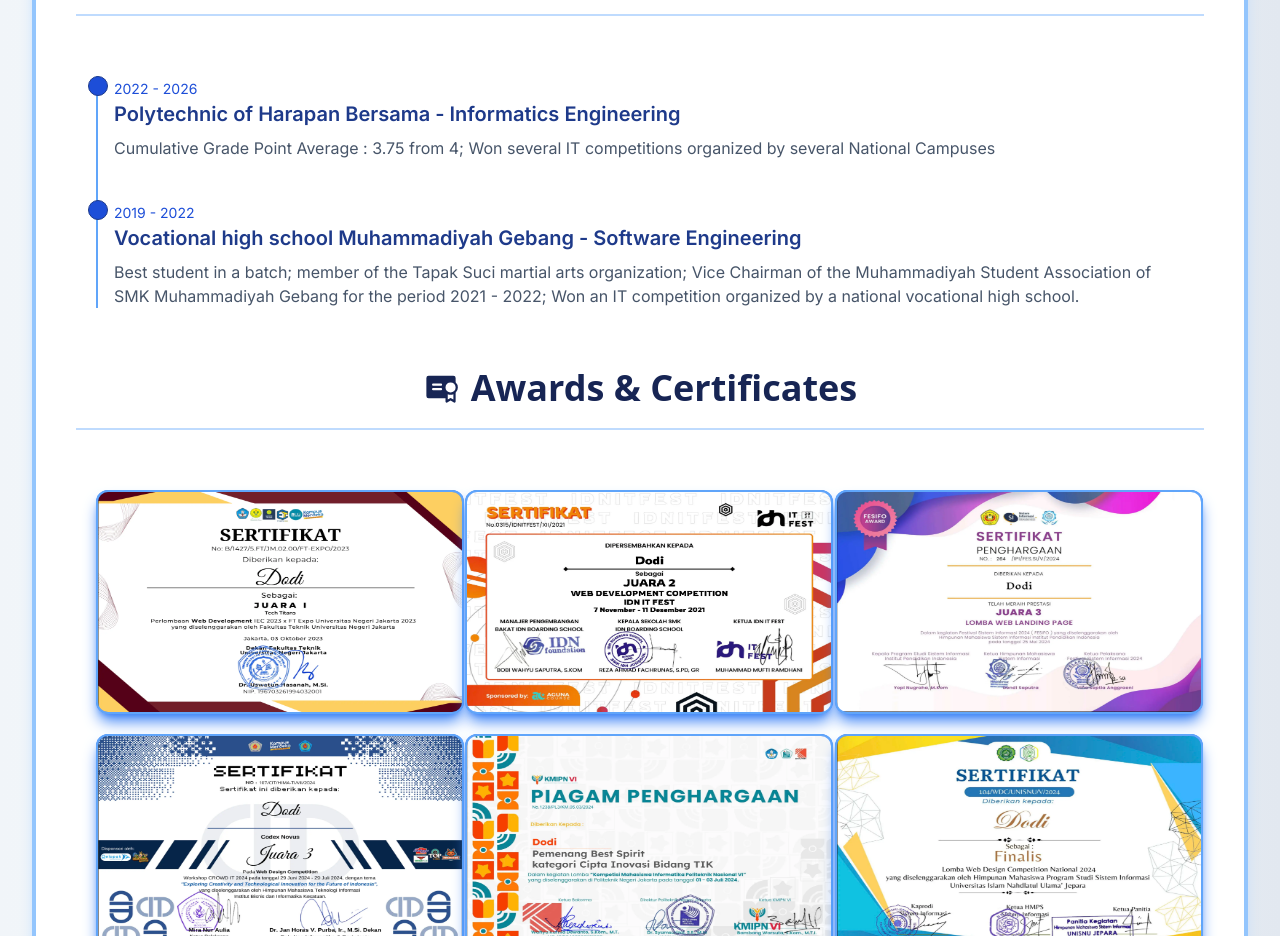
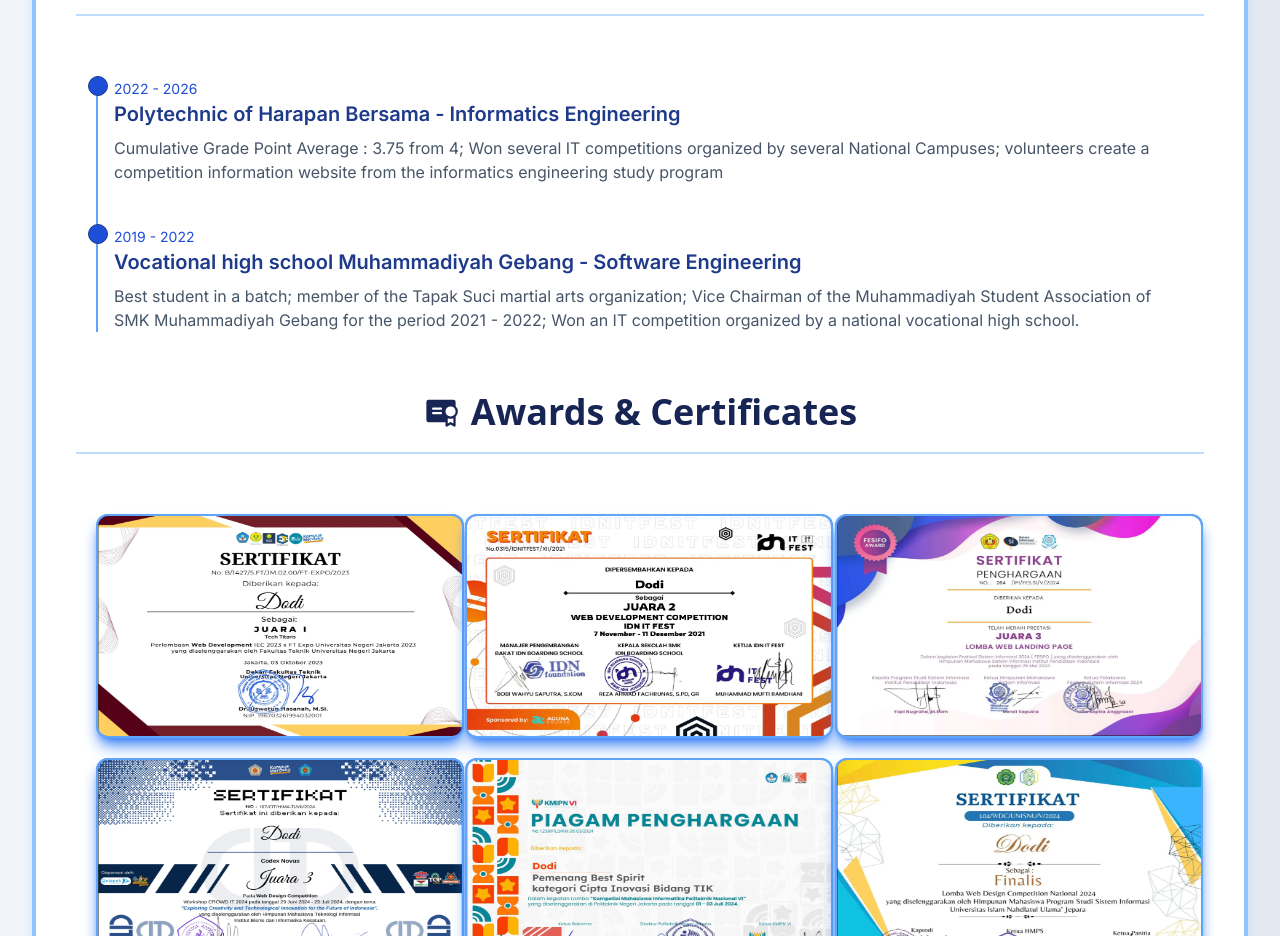
Before and after one commit to dodichakill/web-porto, a Next.js app: page /experiences in a window 1280 px wide. Shown: the part 1100-2036 px from the top of the page. Built offline with nearby package versions, Linux system fonts and the light colour scheme.

Commit message:
feat: add volunteer experience to education section description

```diff
--- a/src/app/experiences/SectionEducation.jsx
+++ b/src/app/experiences/SectionEducation.jsx
@@ -18,7 +18,7 @@ const SectionEducation = () => {
             date={"2022 - 2026"}
             title={"Polytechnic of Harapan Bersama - Informatics Engineering"}
             description={
-              "Cumulative Grade Point Average : 3.75 from 4; Won several IT competitions organized by several National Campuses"
+              "Cumulative Grade Point Average : 3.75 from 4; Won several IT competitions organized by several National Campuses; volunteers create a competition information website from the informatics engineering study program"
             }
           />
           <ItemTimeline
```
